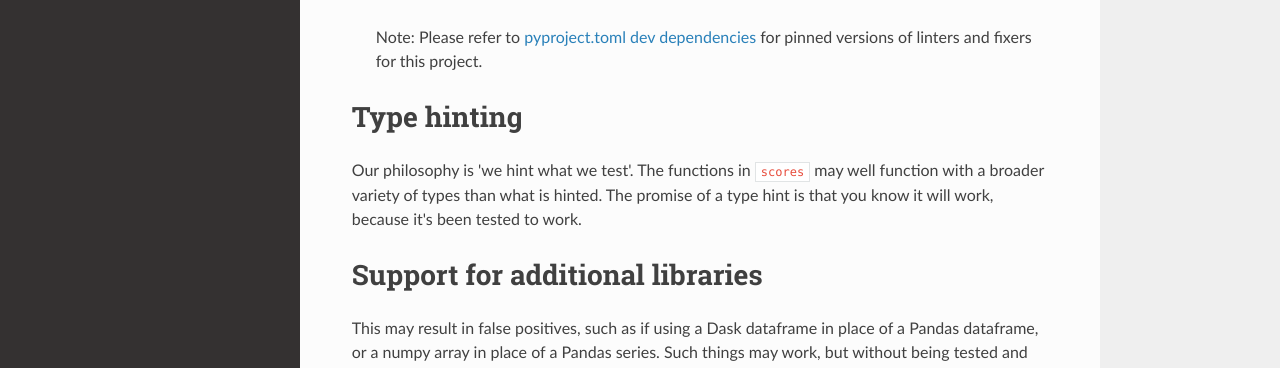
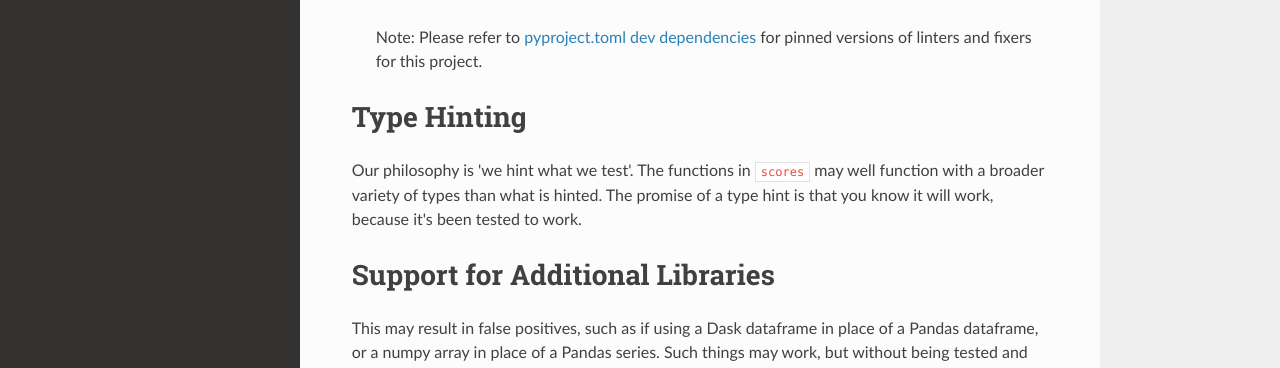
Before and after one commit to nci/scores, an MkDocs documentation site: the page built from docs/coding_practices.md, in a window 1280 px wide and 995 px high. Shown: the part 512-880 px from the top of the window. Built offline with MkDocs 1.6.1, drawn with Linux system fonts in a browser that asks for light colours; nearby versions of some CDN libraries.

Commit message:
Re-introduce capital case for subsequent headings after discussion

```diff
--- a/docs/coding_practices.md
+++ b/docs/coding_practices.md
@@ -13,10 +13,10 @@ See the [contributing docs](contributing.md) for a development overview and [`pr
 
 > Note: Please refer to [pyproject.toml dev dependencies](../pyproject.toml#L30) for pinned versions of linters and fixers for this project.
 
-# Type hinting
+# Type Hinting
 
 Our philosophy is 'we hint what we test'. The functions in `scores` may well function with a broader variety of types than what is hinted. The promise of a type hint is that you know it will work, because it's been tested to work.
 
-# Support for additional libraries
+# Support for Additional Libraries
 
 This may result in false positives, such as if using a Dask dataframe in place of a Pandas dataframe, or a numpy array in place of a Pandas series. Such things may work, but without being tested and assured by the development team, we don't want to indicate it.
```
